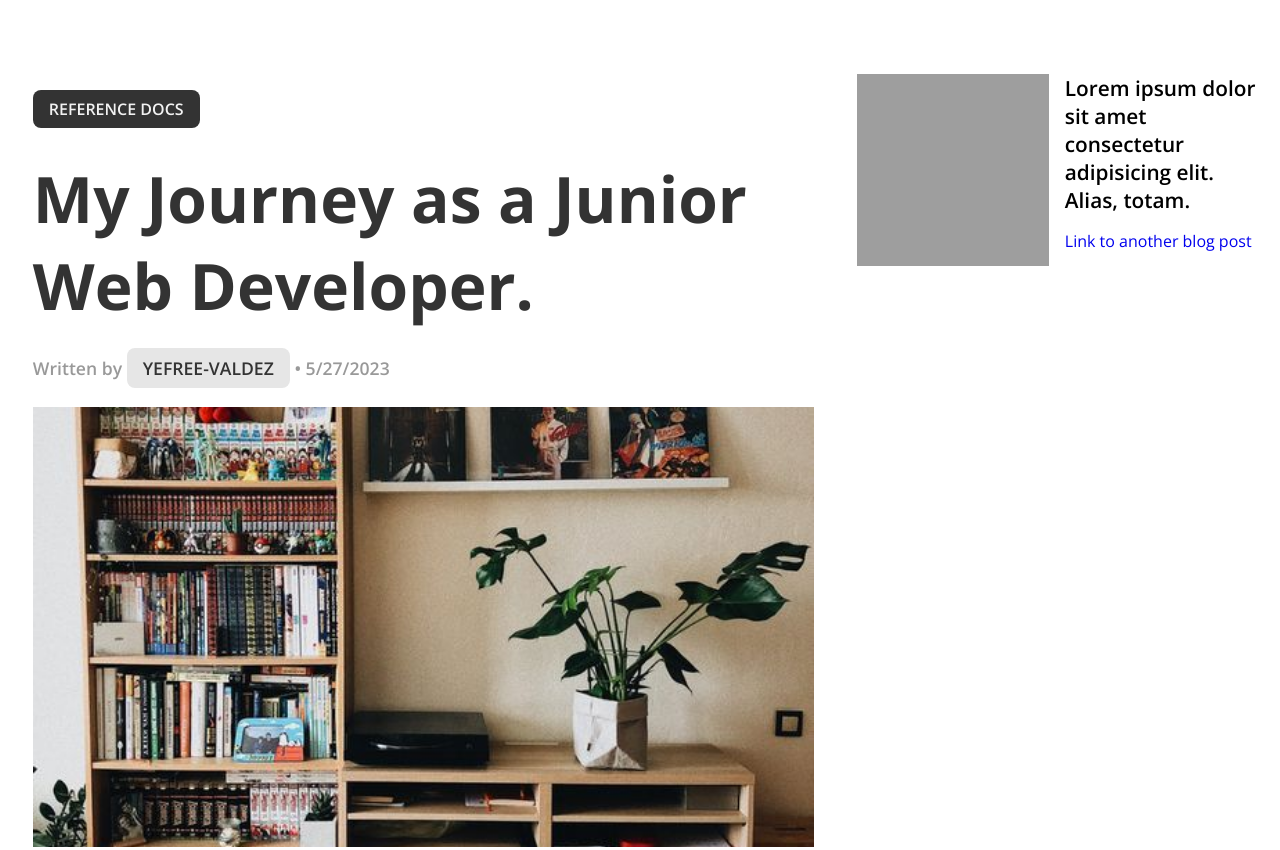
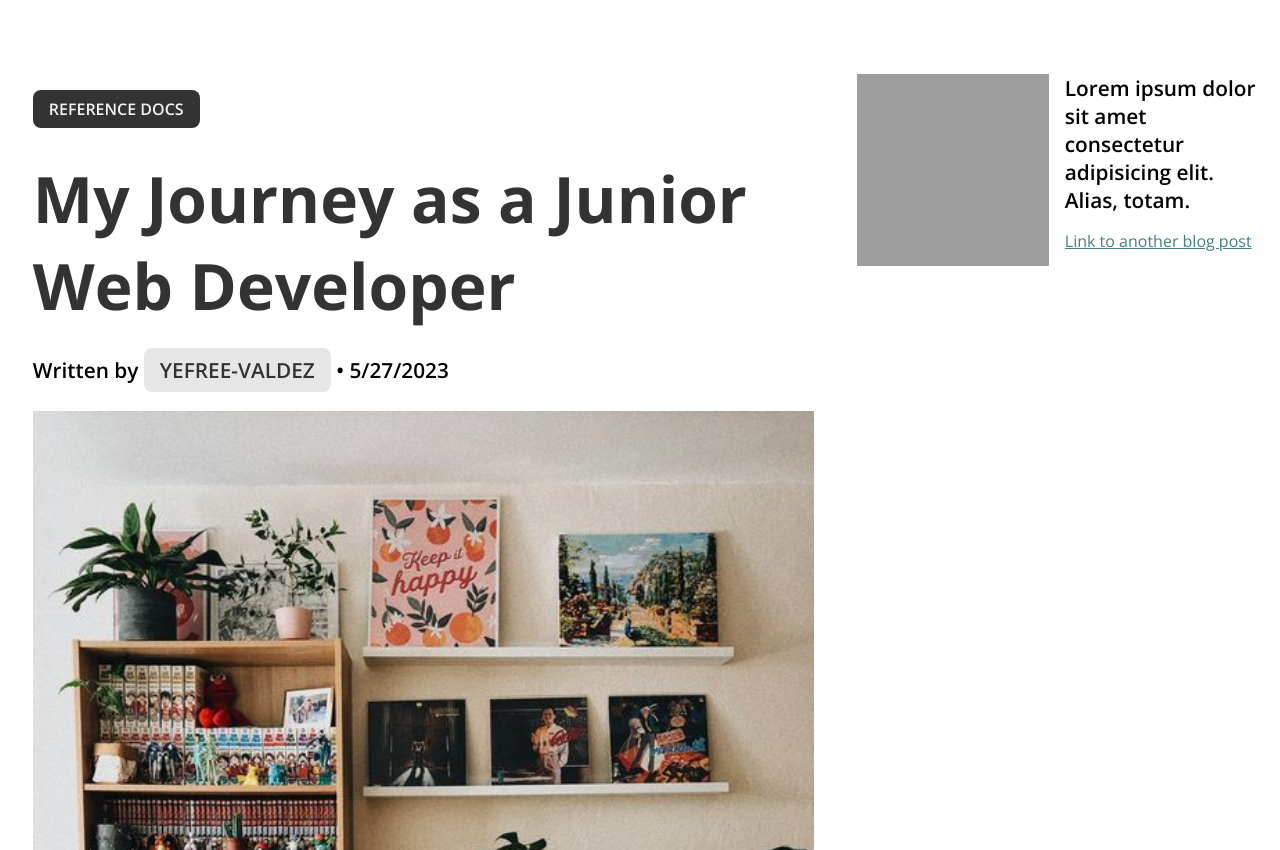
Before and after one commit to yefreescoding/you-me-blog, an Astro site in the folder you-me-blog/: page /blog/post-1 in a window 1280 px wide. Shown: the part 102-952 px from the top of the page. Built offline with nearby package versions, Linux system fonts and the light colour scheme; Astro itself is replaced by a stand-in of ours; grey boxes are pictures that could not be loaded.

Commit message:
blog post done

```diff
--- a/you-me-blog/astro.config.mjs
+++ b/you-me-blog/astro.config.mjs
@@ -1,4 +1,12 @@
-import { defineConfig } from 'astro/config';
+import { defineConfig } from "astro/config";
+
+import image from "@astrojs/image";
 
 // https://astro.build/config
-export default defineConfig({});
+export default defineConfig({
+  integrations: [
+    image({
+      serviceEntryPoint: "@astrojs/image/sharp",
+    }),
+  ],
+});
--- a/you-me-blog/package.json
+++ b/you-me-blog/package.json
@@ -14,10 +14,12 @@
     "astro": "astro"
   },
   "dependencies": {
-    "astro": "^2.4.1",
+    "@astrojs/image": "^0.16.9",
+    "astro": "^2.5.5",
     "astro-icon": "^0.8.0",
     "postcss": "^8.4.23",
-    "postcss-preset-env": "^8.4.1"
+    "postcss-preset-env": "^8.4.1",
+    "sharp": "^0.32.1"
   },
   "devDependencies": {
     "prettier": "^2.8.8",
--- /dev/null
+++ b/you-me-blog/src/components/BlogHeader.astro
@@ -0,0 +1,17 @@
+---
+import { slugify, formatDate } from '../js/utils';
+
+const {title, date, category, author, image} = Astro.props;
+---
+
+<header class="header-blog">
+  <a class="primary header-blog__link" href=`/category/${category}/`>{category}</a>
+  <h1 class="header-blog__h1">{title}</h1>
+  <div class="header-blog__division">
+    <p class="header-blog__author">Written by <a class="secondary" href=`/author/${slugify(author)}/`>{slugify(author)}</a>
+    • {
+        formatDate(date)
+      }</p>
+  </div>
+</header>
+<img class="blog-image" src={image.src} alt={image.alt}>
--- a/you-me-blog/src/env.d.ts
+++ b/you-me-blog/src/env.d.ts
@@ -1 +1 @@
-/// <reference types="astro/client" />
+/// <reference types="@astrojs/image/client" />
--- a/you-me-blog/src/layouts/BlogPostLayout.astro
+++ b/you-me-blog/src/layouts/BlogPostLayout.astro
@@ -1,31 +1,21 @@
 ---
 //import layout
 import Mainlayout from './MainLayout.astro';
-
-import { slugify, formatDate } from '../js/utils';
+import BlogHeader from "../components/BlogHeader.astro";
 
 const { frontmatter } = Astro.props;
-
 const {title, description, date, category, author, image} = frontmatter;
 ---
 
 <Mainlayout title={title} {description}>
   <div class="wrapper">
     <main class="entry-container">
-    <header class="header-blog">
-        <a class="primary header-blog__link" href=`/category/${category}/`>{category}</a>
-        <h1 class="header-blog__h1">{title}</h1>
-        <div class="header-blog__division">
-          <p class="header-blog__author">Written by <a class="secondary" href=`/author/${slugify(author)}/`>{slugify(author)}</a>
-          • {
-              formatDate(date)
-            }</p>
+      <BlogHeader
+        {title} {description} {date} {category} {author} {image}
+      />
+        <div class="entry">
+          <slot />
         </div>
-      </header>
-      <img class="header-blog__image" src={image.src} alt={image.alt}>
-      <div class="entry">
-        <slot />
-      </div>
     </main>
     <aside class="aside">
       <div class="aside__content">
@@ -40,14 +30,7 @@ const {title, description, date, category, author, image} = frontmatter;
 </Mainlayout>
 
 <style lang="scss">
-  .wrapper,
-  .entry-container,
-  .entry,
-  .header-blog,
-  .aside {
-    display: grid;
-    gap: 1.7rem;
-  }
+
   .wrapper {
     grid-template-columns: 1fr;
     padding: .8rem;
@@ -62,10 +45,10 @@ const {title, description, date, category, author, image} = frontmatter;
       font-weight: 600;
       color: hsl(150, 0%, 60%);
     }
-
   }
-  .header-blog__image{
+  .blog-image {
     aspect-ratio: 16/9;
+    object-position: top;
     object-fit: cover;
   }
   .entry-container{
@@ -90,11 +73,9 @@ const {title, description, date, category, author, image} = frontmatter;
     &__text{
       flex-direction: column;
     }
-    &__p{
-      flex: 1;
-    }
     &__link{
-      flex: 2;
+      text-decoration: underline;
+      color: hsl(188, 30%, 40%);
     }
 
   }
--- a/you-me-blog/src/pages/blog/post-1.md
+++ b/you-me-blog/src/pages/blog/post-1.md
@@ -1,6 +1,6 @@
 ---
 layout: "../../layouts/BlogPostLayout.astro"
-title: My Journey as a Junior Web Developer.
+title: My Journey as a Junior Web Developer
 date: 05/27/2023
 author: Yefree Valdez
 image: { src: "/images/bg-hero.jpg", alt: "Background picture." }
--- a/you-me-blog/src/styles/global.css
+++ b/you-me-blog/src/styles/global.css
@@ -84,3 +84,12 @@ body {
   width: fit-content;
   border-radius: 8px;
 }
+
+.wrapper,
+.entry-container,
+.entry,
+.header-blog,
+.aside {
+  display: grid;
+  gap: 1.7rem;
+}
```
Also changed, not shown: 1 other file.
